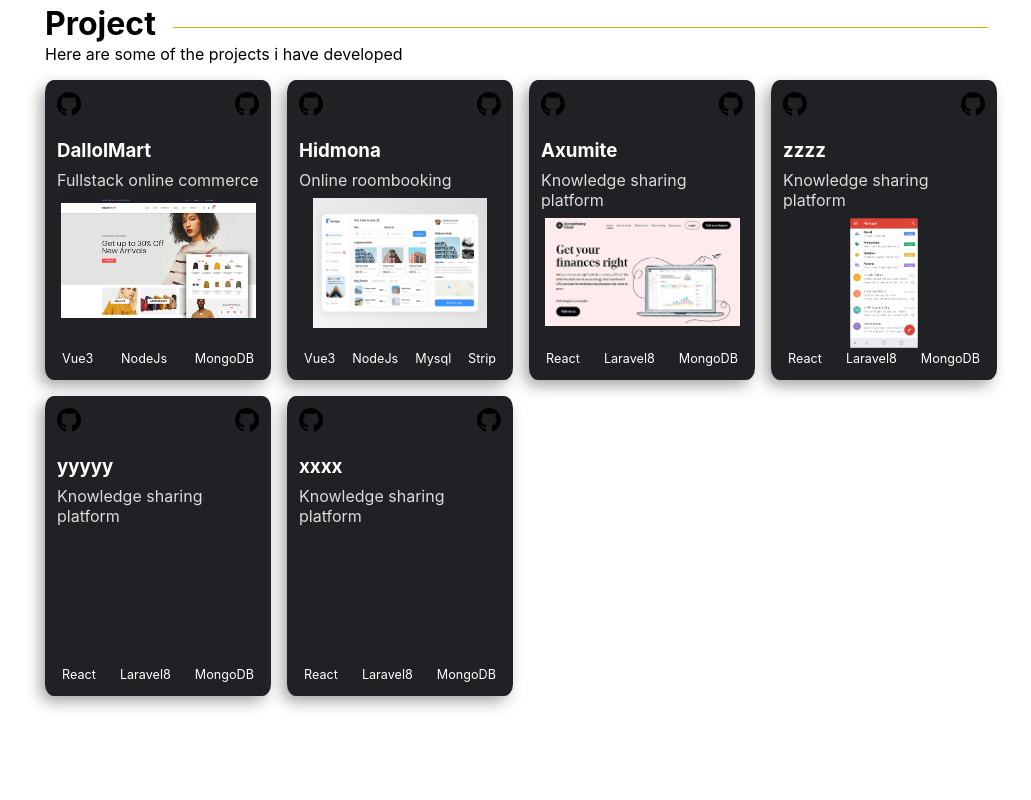
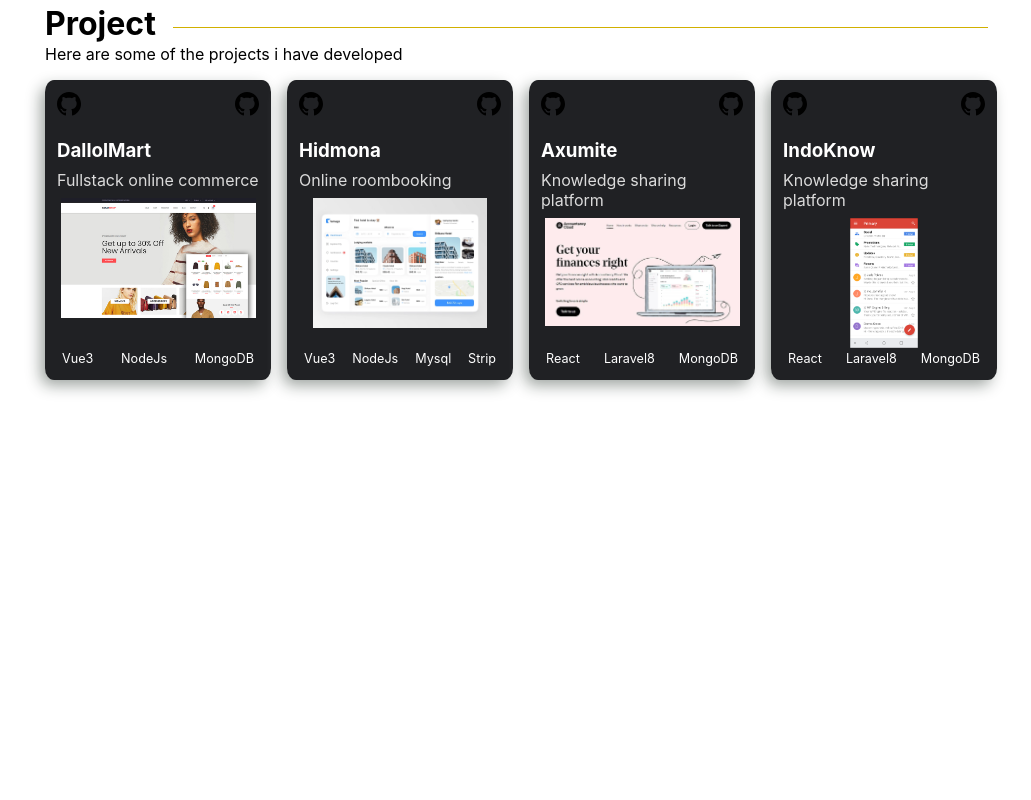
Before and after one commit to Mika215/portfolio, a Vue app: page / in a window 1280 px wide. Shown: the part 880-1680 px from the top of the page, without its empty margins (179-1210 px from the left). Built offline with nearby package versions, Linux system fonts and the light colour scheme.

Commit message:
intersecObesrver added

```diff
--- a/src/App.vue
+++ b/src/App.vue
@@ -1,5 +1,5 @@
 <script setup>
-import {ref} from "vue";
+import {ref, onMounted} from "vue";
 import {RouterLink, RouterView} from "vue-router";
 
 import Header from "./components/Header.vue";
@@ -13,6 +13,20 @@ import Ecommerce from "./assets/images/e-commerce.jpg";
 import RoomBooking from "./assets/images/room-booking.webp";
 import Axumite from "./assets/images/axumite.webp";
 import Gmail from "./assets/images/gmail.png";
+
+const styledSection = ref(null);
+const sections = ref([]);
+
+const intersecObserver = new IntersectionObserver(
+  (entries) => {
+    entries.forEach((entry) => {
+      entry.target.classList.toggle("show", entry.isIntersecting);
+    });
+  }
+  // {
+  //   threshold: 1,
+  // }
+);
 
 const projects = ref([
   {
@@ -43,7 +57,7 @@ const projects = ref([
     img: `${Axumite}`,
   },
   {
-    title: "zzzz",
+    title: "IndoKnow",
     type: "FullStack",
     techs: ["React", "Laravel8", "MongoDB"],
     hostedOn: "Hostinger",
@@ -51,31 +65,22 @@ const projects = ref([
     id: 4,
     img: `${Gmail}`,
   },
-  {
-    title: "yyyyy",
-    type: "FullStack",
-    techs: ["React", "Laravel8", "MongoDB"],
-    hostedOn: "Hostinger",
-    description: "Knowledge sharing platform",
-    id: 5,
-  },
-  {
-    title: "xxxx",
-    type: "FullStack",
-    techs: ["React", "Laravel8", "MongoDB"],
-    hostedOn: "Hostinger",
-    description: "Knowledge sharing platform",
-    id: 6,
-  },
 ]);
+
+onMounted(() => {
+  sections.value = document.querySelectorAll(".styled-section");
+  sections.value.forEach((section) => {
+    intersecObserver.observe(section);
+  });
+});
 </script>
 
 <template>
   <Header />
   <main class="wrapper">
-    <LandingPage />
+    <LandingPage ref="styledSection" />
 
-    <section id="projects">
+    <section id="projects" class="styled-section">
       <h2 class="projects-title">Project</h2>
       <p>Here are some of the projects i have developed</p>
       <template class="projects-grid">
@@ -89,8 +94,8 @@ const projects = ref([
         />
       </template>
     </section>
-    <Resume />
-    <Contact />
+    <Resume class="styled-section" />
+    <Contact class="styled-section" />
   </main>
   <!-- <Footer /> -->
 </template>
@@ -99,7 +104,17 @@ const projects = ref([
 .wrapper {
   display: flex;
   flex-direction: column;
-  /* border: 2px solid red; */
+}
+
+.styled-section {
+  transform: translateX(100px);
+  opacity: 0;
+  transition: 870ms;
+}
+
+.show {
+  transform: translateX(0);
+  opacity: 1;
 }
 
 #projects {
@@ -110,7 +125,6 @@ const projects = ref([
 
 #projects .projects-title {
   font-size: 2rem;
-  /* color: red; */
 }
 
 .projects-title::after {
--- a/src/components/Contact.vue
+++ b/src/components/Contact.vue
@@ -17,14 +17,16 @@ onMounted(() => {
   <section id="contact">
     <h2>Contact</h2>
     <article>
+      <div class="contact-desc">
         <p>
           You want to reach me out for a job offer,our rather to have furher
           converstaion? well my inbox is always open to recieve your emails just
           drop me one and i would be glad to read you and to come back to you at
           the earliest!
         </p>
+      </div>
 
-      <form v-if="contact" action="" class="form">
+      <form v-if="contact" action="" class="contact-form">
         <div class="name">
           <div>
             <label for="firstName">First Name</label>
@@ -68,10 +70,22 @@ article {
   gap: 1.5rem;
   justify-content: center;
   align-items: center;
-  margin: 2rem 7rem;
+  margin: 2rem 4rem;
 }
 
-.form {
+.contact-desc {
+  border: 1px solid black;
+  padding: 7.2rem 2rem;
+  background-color: var(--clr-armyGreen);
+  border-radius: 4%;
+}
+
+.contact-desc p {
+  color: white;
+  padding: 1rem;
+}
+
+.contact-form {
   display: flex;
   flex-direction: column;
   justify-content: space-between;
```
Lines whose indentation alone changed are shown as unchanged.
